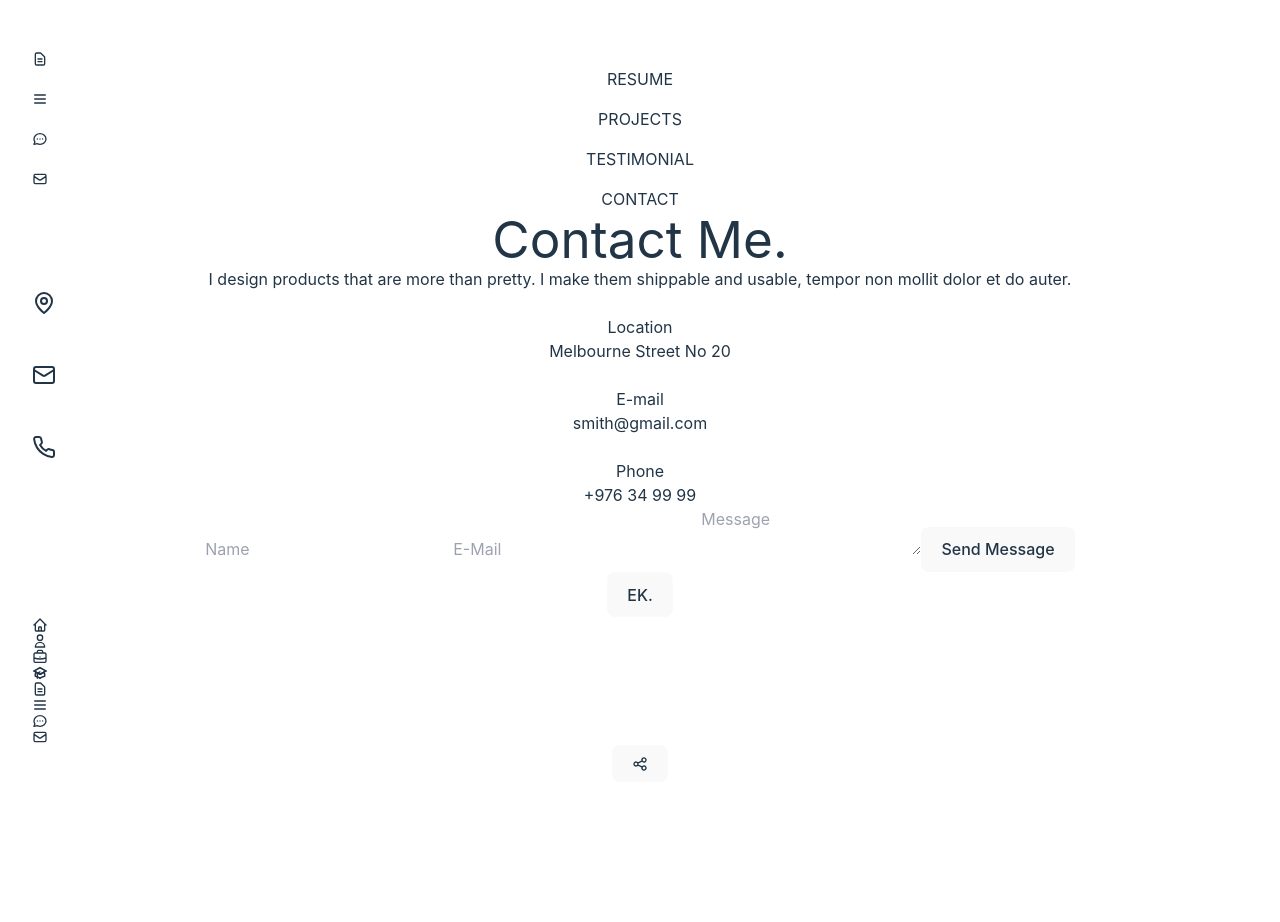
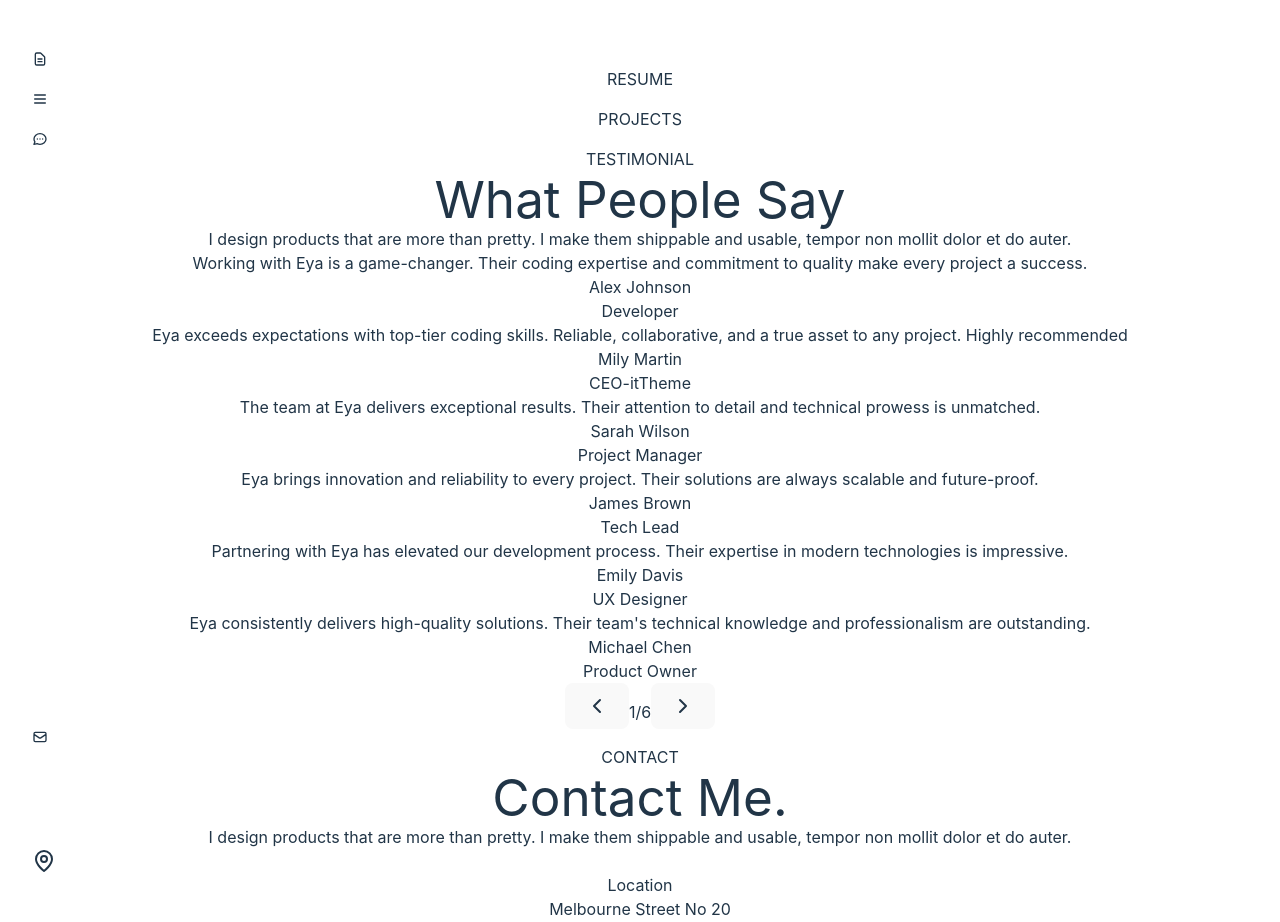
Before and after one commit to Eya-khalfallah/Eya-Personal-Portfolio, a React (Vite) app: page / in a window 1280 px wide. Shown: the part 7540-8462 px from the top of the page. Before the commit the page ends 8354 px from the top, so only its background shows below. Built offline with nearby package versions, Linux system fonts and the light colour scheme.

Commit message:
Add Testimonial Section

```diff
--- a/src/components/sections/TestimonialSection.jsx
+++ b/src/components/sections/TestimonialSection.jsx
@@ -1,15 +1,129 @@
-import { HiOutlineChat } from 'react-icons/hi';
+"use client";
+
+import React, { useState, useEffect } from "react";
+import { ChevronLeft, ChevronRight } from "lucide-react";
+
+import { HiOutlineChat } from "react-icons/hi";
 const TestominialSection = () => {
-    return (
-        <section className="mb-8 p-[5%] bg-[#272231] rounded-2xl text-left">
-          <div className="h-full flex flex-col justify-between ">
-            <div className="w-fit h-min rounded-full flex space-x-2 justify-between place-items-center py-2 px-5 border-[1px] border-[#3d3049bb] text-[#d67f92] mb-12">
-              <HiOutlineChat className="size-4" />
-              <h3 className="text-xs text-gray-300"> TESTIMONIAL</h3>
+  const [currentIndex, setCurrentIndex] = useState(0);
+  const testimonials = [
+    {
+      name: "Alex Johnson",
+      position: "Developer",
+      text: "Working with Eya is a game-changer. Their coding expertise and commitment to quality make every project a success.",
+    },
+    {
+      name: "Mily Martin",
+      position: "CEO-itTheme",
+      text: "Eya exceeds expectations with top-tier coding skills. Reliable, collaborative, and a true asset to any project. Highly recommended",
+    },
+    {
+      name: "Sarah Wilson",
+      position: "Project Manager",
+      text: "The team at Eya delivers exceptional results. Their attention to detail and technical prowess is unmatched.",
+    },
+    {
+      name: "James Brown",
+      position: "Tech Lead",
+      text: "Eya brings innovation and reliability to every project. Their solutions are always scalable and future-proof.",
+    },
+    {
+      name: "Emily Davis",
+      position: "UX Designer",
+      text: "Partnering with Eya has elevated our development process. Their expertise in modern technologies is impressive.",
+    },
+    {
+      name: "Michael Chen",
+      position: "Product Owner",
+      text: "Eya consistently delivers high-quality solutions. Their team's technical knowledge and professionalism are outstanding.",
+    },
+  ];
+  const nextSlide = () => {
+    setCurrentIndex((prev) => (prev + 1) % testimonials.length);
+  };
+
+  const prevSlide = () => {
+    setCurrentIndex(
+      (prev) => (prev - 1 + testimonials.length) % testimonials.length
+    );
+  };
+
+  useEffect(() => {
+    const timer = setInterval(nextSlide, 7000);
+    return () => clearInterval(timer);
+  }, []);
+
+  return (
+    <section className="mb-8 p-[6%] bg-[#272231] rounded-2xl text-left">
+      <div className="h-full flex flex-col justify-between ">
+        <div className="w-fit h-min rounded-full flex space-x-2 justify-between place-items-center py-2 px-5 border-[1px] border-[#3d3049bb] text-[#d67f92] mb-10">
+          <HiOutlineChat className="size-4" />
+          <h3 className="text-xs font-medium text-gray-100"> TESTIMONIAL</h3>
+        </div>
+        <h1 className="text-5xl font-light mb-8">
+          What{" "}
+          <span className="text-5xl font-bold text-[#d67f92]">People Say</span>
+        </h1>
+        <p className=" w-[90%] mt-2 text-lg leading-relaxed text-zinc-400 mb-10">
+          I design products that are more than pretty. I make them shippable and
+          usable, tempor non mollit dolor et do auter.
+        </p>
+
+        <div className="w-full max-w-6xl mt-4  text-gray-100 overflow-hidden">
+          <div className="relative">
+          <div
+              className="flex transition-transform duration-500 ease-in-out"
+              style={{ transform: `translateX(-${currentIndex * 50}%)` }}
+            >
+              {testimonials.map((testimonial, index) => (
+                <div
+                  key={index}
+                  className="flex-shrink-0 w-1/2 px-4"
+                >
+                  <div className="flex flex-col items-center text-center space-y-6">
+                    <div className="w-20 h-20 rounded-full bg-gray-400"></div>
+                    <p className="text-zinc-400 text-lg">
+                      {testimonial.text.split("Eya").map((part, i, arr) => (
+                        <React.Fragment key={i}>
+                          {part}
+                          {i < arr.length - 1 && (
+                            <span className="text-[#d67f92]">Eya</span>
+                          )}
+                        </React.Fragment>
+                      ))}
+                    </p>
+                    <div>
+                      <h3 className="font-semibold text-xl">
+                        {testimonial.name}
+                      </h3>
+                      <p className="text-zinc-400">{testimonial.position}</p>
+                    </div>
+                  </div>
+                </div>
+              ))}
             </div>
           </div>
-        </section>
-    );
-}
+          <div className="flex justify-center items-center space-x-4 mt-12">
+            <button
+              onClick={prevSlide}
+              className="p-2 rounded-full border hover:bg-[#3d3049bb] bg-[#272231] border-zinc-700 transition-colors"
+              aria-label="Previous testimonials">
+              <ChevronLeft className="w-5 h-5 text-zinc-400" />
+            </button>
+            <span className="text-[#d67f92] font-medium">
+            {currentIndex + 1}/{testimonials.length}
+            </span>
+            <button
+              onClick={nextSlide}
+              className="p-2 rounded-full border border-zinc-700 bg-[#272231] hover:border-zinc-500 transition-colors"
+              aria-label="Next testimonials">
+              <ChevronRight className="w-5 h-5 text-zinc-400" />
+            </button>
+          </div>
+        </div>
+      </div>
+    </section>
+  );
+};
 
 export default TestominialSection;
```
